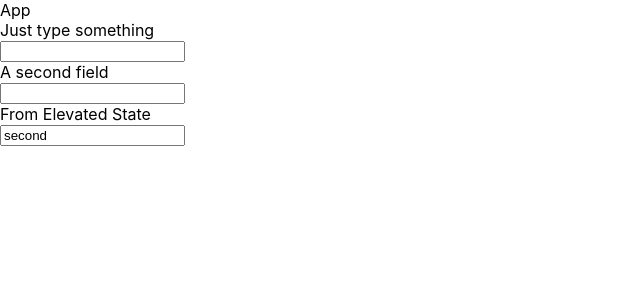
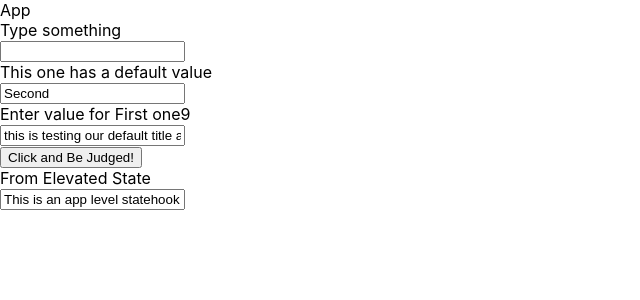
Before and after one commit to WorstClassic/fizz-buzz, a React (Create React App) app: page / in a window 1280 px wide. Shown: the top 300 px of the page, without its empty margins (0-640 px from the left). Built offline with nearby package versions, Linux system fonts and the light colour scheme.

Commit message:
Procedurally spread inputs

```diff
--- a/src/App.js
+++ b/src/App.js
@@ -4,21 +4,37 @@ import React from 'react'
 import { useState } from 'react';
 import { Routes, Route, Link } from "react-router-dom";
 import InputField from './InputField/InputField';
+import GenericForm from './GenericForm/GenericForm';
 
 const App = () => {
-  const [elevatedState, setElevatedState] = useState('second');
+  const [fakeStackIndex, setFakeStackIndex] = useState(0);
+  const [elevatedState, setElevatedState] = useState('This is an app level statehook');
+  const trialDataArray = [
+    {
+      name: 'First one',
+      title: 'Type something'
+    },
+    {
+      name: 'secondOne',
+      title: 'This one has a default value',
+      initValue: 'Second'
+    },
+    {
+      name: 'First one',
+      initValue: 'this is testing our default title appending.'
+    }
+  ];
+  const commitToSessionStorage = (commitMe) => {
+    sessionStorage.setItem(fakeStackIndex, JSON.stringify(commitMe));
+    setFakeStackIndex(prev => prev + 1);
+  };
   return (
     <div>
       App
-      <InputField
-        name='First one'
-        title='Just type something'
-        initValue={'Anythings fine'}
-      />
-      <InputField
-        name='second one'
-        title='A second field'
-        initValue={'Will it work? it should'}
+      <GenericForm
+        formSource={trialDataArray}
+        submitText={'Click and Be Judged!'}
+        submitAction={commitToSessionStorage}
       />
       <InputField
         name='a third one'
--- a/src/GenericForm/GenericForm.js
+++ b/src/GenericForm/GenericForm.js
@@ -1,9 +1,46 @@
 import React, { useState } from 'react'
 import PropTypes from 'prop-types'
+import InputField from '../InputField/InputField';
 
 const GenericForm = ({ formSource, submitText, submitAction }) => {
+    const formInitState = {};
+    const propertyNameArray = [];
+    formSource.forEach((entity) => {
+        let tentativePropertyName = entity.name;
+        while (tentativePropertyName !== undefined && tentativePropertyName !== null) {
+            if (formInitState[tentativePropertyName] !== undefined) {
+                tentativePropertyName = tentativePropertyName + tentativePropertyName.length;
+            }
+            else {
+                formInitState[tentativePropertyName] = entity.initValue || '';
+                propertyNameArray.push(tentativePropertyName);
+                tentativePropertyName = null; //exits loop;
+            }
+        }
+    });
+    const [formData, setFormData] = useState(formInitState);
+
     return (
-        <div>GenericForm</div>
+        <div>
+            {formSource.map(entity => {
+                if (entity.name !== undefined && entity.name !== null) {
+                    const propertyName = propertyNameArray.shift();
+                    return (<InputField
+                        key={`input-${propertyName}`}
+                        name={propertyName}
+                        title={entity.title || `Enter value for ${propertyName}`}
+                        value={formData[propertyName]}
+                        changeCall={e => setFormData(prev => {
+                            const update = { ...prev };
+                            update[propertyName] = e.target.value;
+                            return update
+                        })}
+                    />)
+                }
+                return (<></>);
+            })}
+            <button onClick={e => submitAction(formData)}>{submitText}</button>
+        </div >
     );
 };
 
@@ -14,8 +51,8 @@ GenericForm.propTypes = {
 };
 
 GenericForm.defaultProps = {
-    submitText:'Submit',
-    submitAction: ()=>{},
+    submitText: 'Submit',
+    submitAction: () => { },
 };
 
 export default GenericForm;
```
